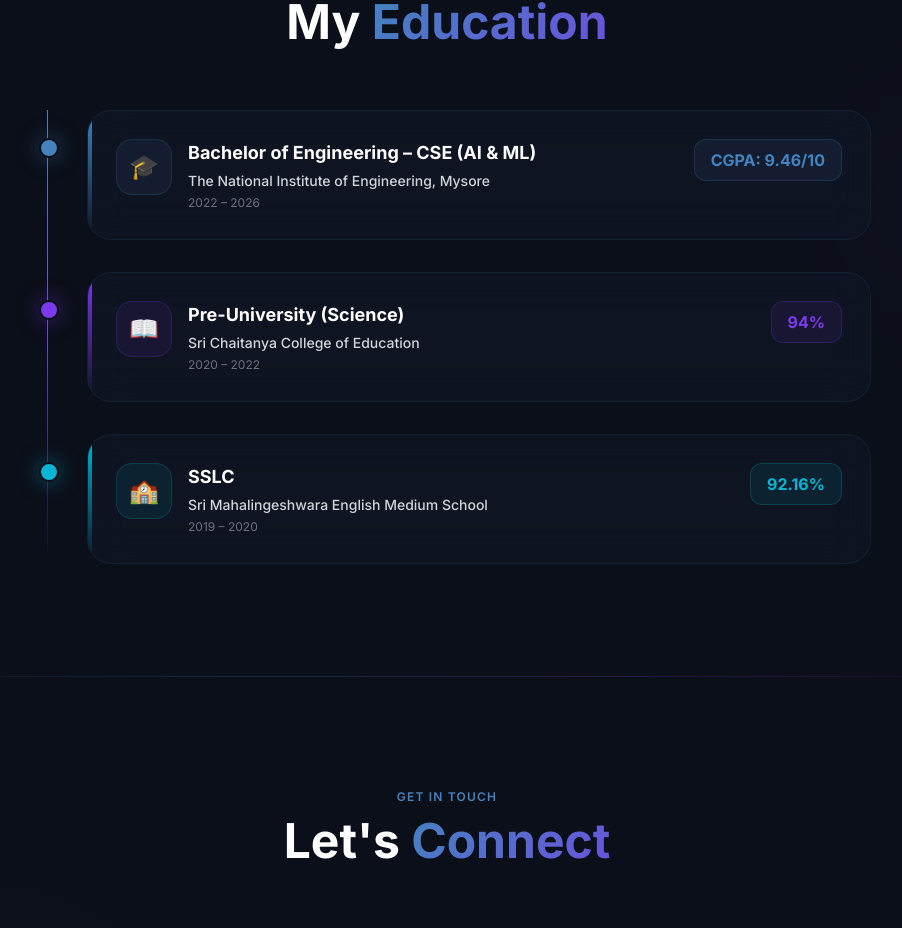
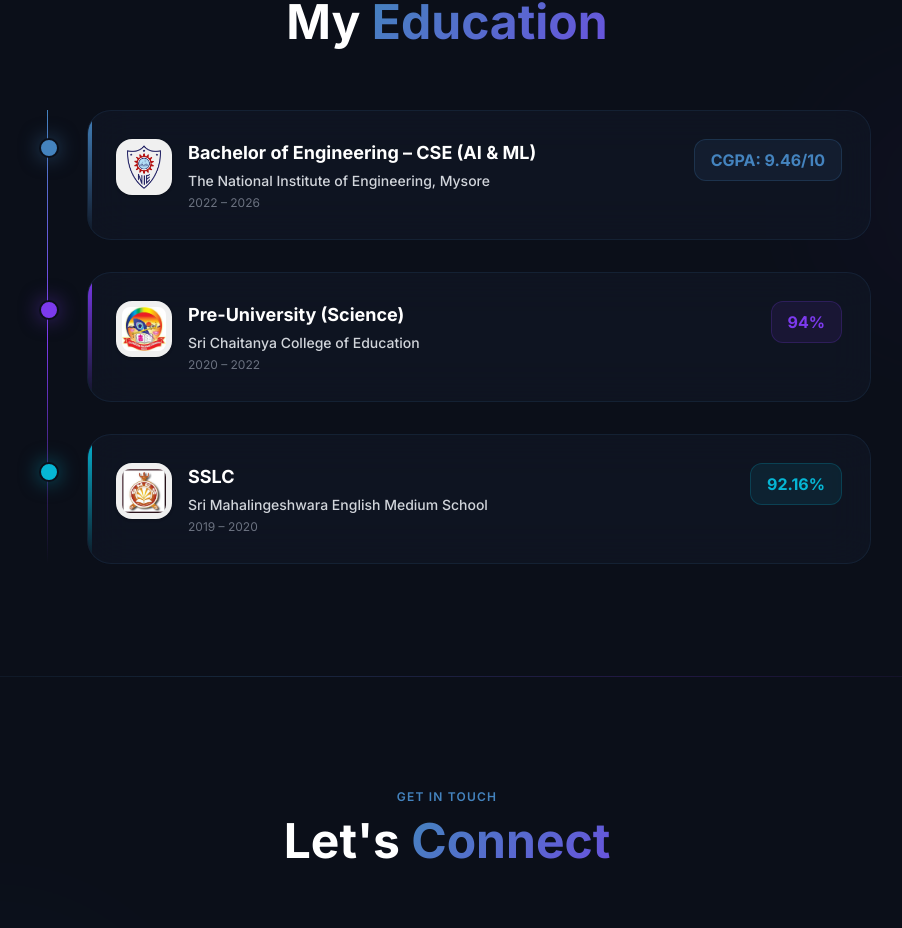
Before and after one commit to Suraj-G-Rao/My-Portfolio, a React (Vite) app: page / in a window 1280 px wide. Shown: the part 6599-7527 px from the top of the page, without its empty margins (193-1095 px from the left). Built offline with nearby package versions, Linux system fonts and the light colour scheme; no server answers.

Commit message:
Added Logo to the education section

```diff
--- a/src/components/Education.jsx
+++ b/src/components/Education.jsx
@@ -1,6 +1,39 @@
 import { motion } from 'framer-motion';
+import { useState } from 'react';
 import { education } from '../data/portfolio';
 import { SectionHeader } from './About';
+
+const InstitutionLogo = ({ src, name, color }) => {
+  const [imgError, setImgError] = useState(false);
+
+  if (!src || imgError) {
+    return (
+      <div
+        className="w-14 h-14 rounded-2xl flex items-center justify-center flex-shrink-0 text-2xl"
+        style={{ background: `${color}18`, border: `1px solid ${color}30` }}
+      >
+        {name?.charAt(0) || '?'}
+      </div>
+    );
+  }
+
+  return (
+    <div
+      className="w-14 h-14 rounded-2xl flex items-center justify-center flex-shrink-0 overflow-hidden p-1.5"
+      style={{
+        background: '#f0f0f0',
+        boxShadow: '0 1px 3px rgba(0,0,0,0.2)',
+      }}
+    >
+      <img
+        src={src}
+        alt={name}
+        onError={() => setImgError(true)}
+        className="w-full h-full object-contain rounded-lg"
+      />
+    </div>
+  );
+};
 
 const EducationCard = ({ edu, index }) => (
   <motion.div
@@ -34,15 +67,7 @@ const EducationCard = ({ edu, index }) => (
 
       <div className="relative z-10 flex flex-wrap items-start justify-between gap-4">
         <div className="flex items-start gap-4">
-          <div
-            className="w-14 h-14 rounded-2xl flex items-center justify-center text-2xl flex-shrink-0"
-            style={{
-              background: `${edu.color}18`,
-              border: `1px solid ${edu.color}30`,
-            }}
-          >
-            {edu.icon}
-          </div>
+          <InstitutionLogo src={edu.logo} name={edu.institution} color={edu.color} />
           <div>
             <h3 className="text-lg font-bold text-white mb-1">{edu.degree}</h3>
             <p className="text-gray-300 text-sm font-medium">{edu.institution}</p>
--- a/src/data/portfolio.js
+++ b/src/data/portfolio.js
@@ -259,6 +259,7 @@ export const education = [
     score: "CGPA: 9.46/10",
     icon: "🎓",
     color: "#4483BE",
+    logo: "/logos/NIE.png",
   },
   {
     degree: "Pre-University (Science)",
@@ -267,6 +268,7 @@ export const education = [
     score: "94%",
     icon: "📖",
     color: "#7C3AED",
+    logo: "/logos/puc.png",
   },
   {
     degree: "SSLC",
@@ -275,6 +277,7 @@ export const education = [
     score: "92.16%",
     icon: "🏫",
     color: "#06B6D4",
+    logo: "/logos/school.png",
   },
 ];
 
```
Also changed, not shown: public/logos/puc.png (added), public/logos/school.png (added).
